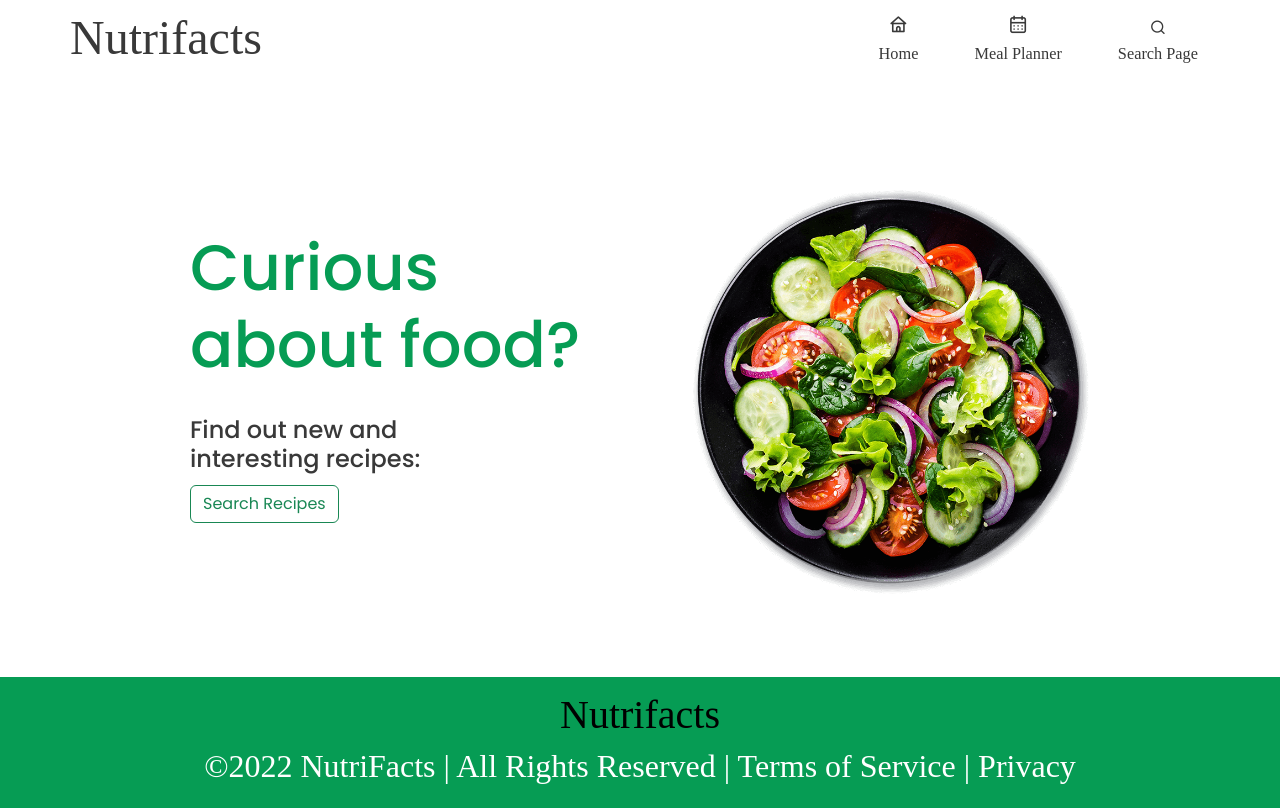
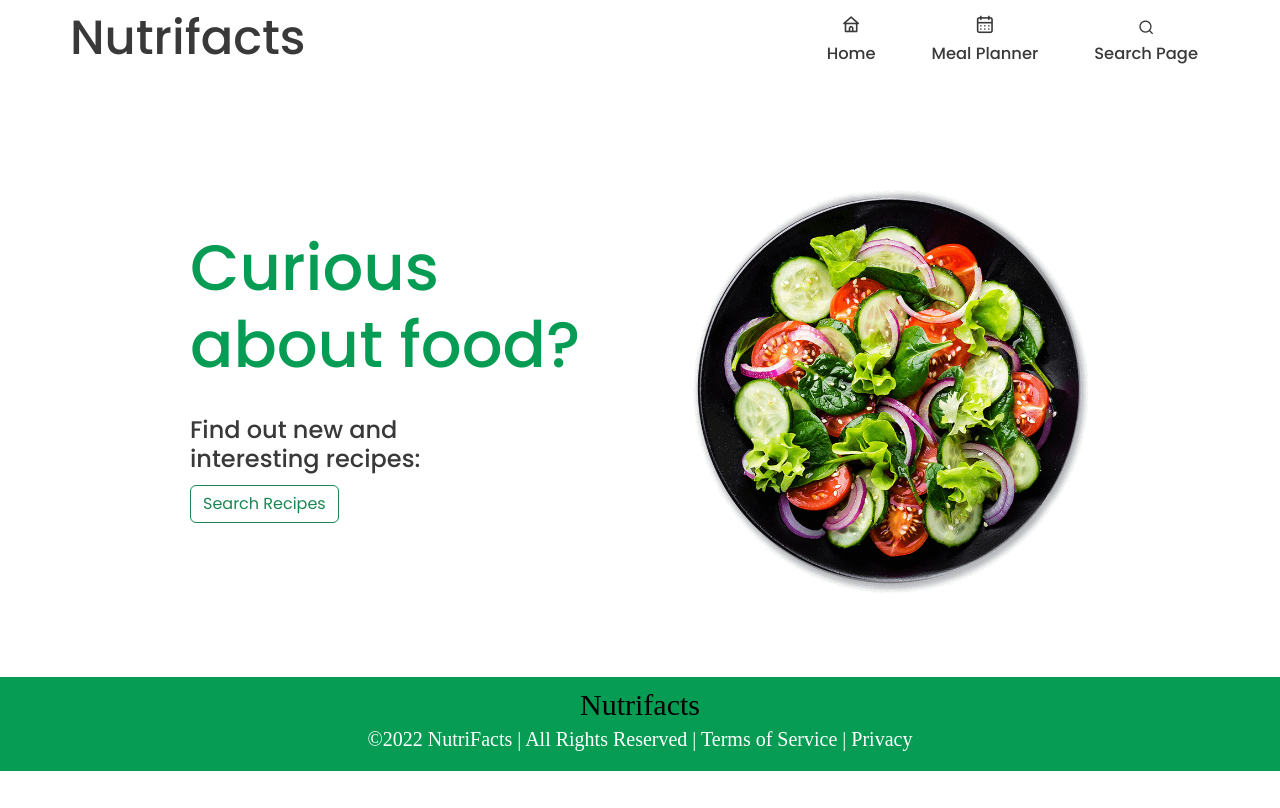
Before and after one commit to usmanjchaudhry/nutrifacts, a React (Create React App) app: page /#/ in a window 1280 px wide. Built offline with nearby package versions, Linux system fonts and the light colour scheme.

Commit message:
Reformat the footer

```diff
--- a/src/routes/Footer/footer.css
+++ b/src/routes/Footer/footer.css
@@ -1,12 +1,16 @@
+@import url('https://fonts.googleapis.com/css2?family=Poppins:wght@400;500;600&display=swap');
+
+
 
 .main-footer{
     color: white;
     background-color: #069C54 ;
-    padding-top: 2em;
+    padding-top: 0em;
     padding-bottom: 0.5em;
     position: relative;
     bottom: 0;
     width: 100%;
+    font:  'Poppins', sans-serif;
 }
 
 a {
@@ -18,6 +22,7 @@ a {
 
 a:hover{
     color:var(--first-color)
+
 }
 
 .footer-bottom {
@@ -28,6 +33,9 @@ a:hover{
     .main-footer{
         padding-top: 5em;
         padding-bottom: 9em;
+
+            font-family: var(--body-font);
+
     }
 
 }
--- a/src/routes/Footer/footer.js
+++ /dev/null
@@ -1,85 +0,0 @@
-import React, { Component } from "react";
-import 'bootstrap/dist/css/bootstrap.min.css';
-//import { Form, FormControl, Button} from 'react-bootstrap'
-
-// This will require to npm install axios
-import './footer.css'
-
-
-
-export default class Footer extends Component {
-
-
-    render(){
-        return(
-
-            <div className= "main-footer">
-            <div className= "container">
-            <div className= "row">
-            <h1 style={{ color: "black",
-                                textAlign: "center",
-                            marginTop: "-50px"}}>
-                                Nutrifacts
-                                <br />
-                            </h1>
-            {/*Column 1 */}
-
-            {/* <div className= "col-md-3 col-sm-4">
-            <h4>Nutrifacts Information</h4>
-            <ul className="list-unstyled">
-                <li>123-456-789</li>
-                <li>Los Angeles, CA </li>
-                <li>123 Place st.</li>
-            </ul>
-            </div> */}
-
-            {/*Column 2 */}
-
-            {/* <div className= "col-md-3 col-sm-6">
-            <h4>About Us</h4>
-            <ul className="list-unstyled">
-                <a href="/" target="_blank" rel="noopener noreferrence"> Story <br /></a>
-                <a href="/" target="_blank" rel="noopener noreferrence"> Users <br/></a>
-                <a href="/" target="_blank" rel="noopener noreferrence"> Information<br/></a>
-            </ul>
-            </div> */}
-
-            {/*Column 3 */}
-
-            {/* <div className= "col-md-3 col-sm-6">
-            <h4>Contact Us</h4>
-            <ul className="list-unstyled">
-                <a href="/" target="_blank" rel="noopener noreferrence"> United States <br /></a>
-                <a href="/" target="_blank" rel="noopener noreferrence"> link <br/></a>
-                <a href="/" target="_blank" rel="noopener noreferrence"> Support</a>
-            </ul>
-            </div> */}
-
-            {/*Column 4 */}
-
-            {/* <div className= "col">
-            <h4>Socials</h4>
-            <ul className="list-unstyled">
-                <a href="/" target="_blank" rel="noopener noreferrence"> Instagram <br /></a>
-                <a href="/" target="_blank" rel="noopener noreferrence"> Facebook <br/></a>
-                <a href="/" target="_blank" rel="noopener noreferrence"> Twitter<br/></a>
-            </ul>
-            </div> */}
-
-
-            </div>
-
-            {/* Footer Bottom */}
-
-            <div className="footer-bottom">
-                <p className="text-xs-cnter">
-                    &copy;{new Date().getFullYear()} NutriFacts | All Rights Reserved | Terms of Service | Privacy
-                </p>
-            </div>
-            </div>
-            </div>
-
-
-        )
-    }
-}
--- /dev/null
+++ b/src/routes/Footer/footer.jsx
@@ -0,0 +1,40 @@
+import React, { Component } from "react";
+import 'bootstrap/dist/css/bootstrap.min.css';
+import './footer.css'
+
+
+
+export default class Footer extends Component {
+
+
+    render(){
+        return(
+            <section class="home" id="home">
+            <div className= "main-footer">
+            <div className= "container">
+            <div className= "row">
+            <h1 style={{ color: "black",
+                                textAlign: "center",
+                            marginTop: "10px", fontSize: "30px"}}>
+                                Nutrifacts
+                                <br />
+                            </h1>
+
+
+            </div>
+
+            {/* Footer Bottom */}
+
+            <div className="footer-bottom">
+                <p className="text-xs-cnter" style={{ fontSize: "20px"}}>
+                    &copy;{new Date().getFullYear()} NutriFacts | All Rights Reserved | Terms of Service | Privacy
+                </p>
+            </div>
+            </div>
+            </div>
+            </section>
+
+
+        )
+    }
+}
--- a/src/routes/landing/landing.css
+++ b/src/routes/landing/landing.css
@@ -1,3 +1,5 @@
+@import url('https://fonts.googleapis.com/css2?family=Poppins:wght@400;500;600&display=swap');
+
 .home{
 
     background-image: "";
--- a/src/routes/landing/landing.jsx
+++ b/src/routes/landing/landing.jsx
@@ -27,8 +27,9 @@ export default class landing extends Component {
 
 
 
-
-          <Button variant="outline-success" NavLink to="/search">Search Recipes </Button>
+                <  NavLink to="/search">
+          <Button variant="outline-success" >Search Recipes </Button>
+          </NavLink>
         </Form>
                 </div>
 
--- a/src/routes/navbar/navbar.css
+++ b/src/routes/navbar/navbar.css
@@ -174,6 +174,10 @@ body{
     .header{
         top: 0;
         bottom: initial;
+
+            font-family: var(--body-font);
+
+
     }
 
     .header,
```
